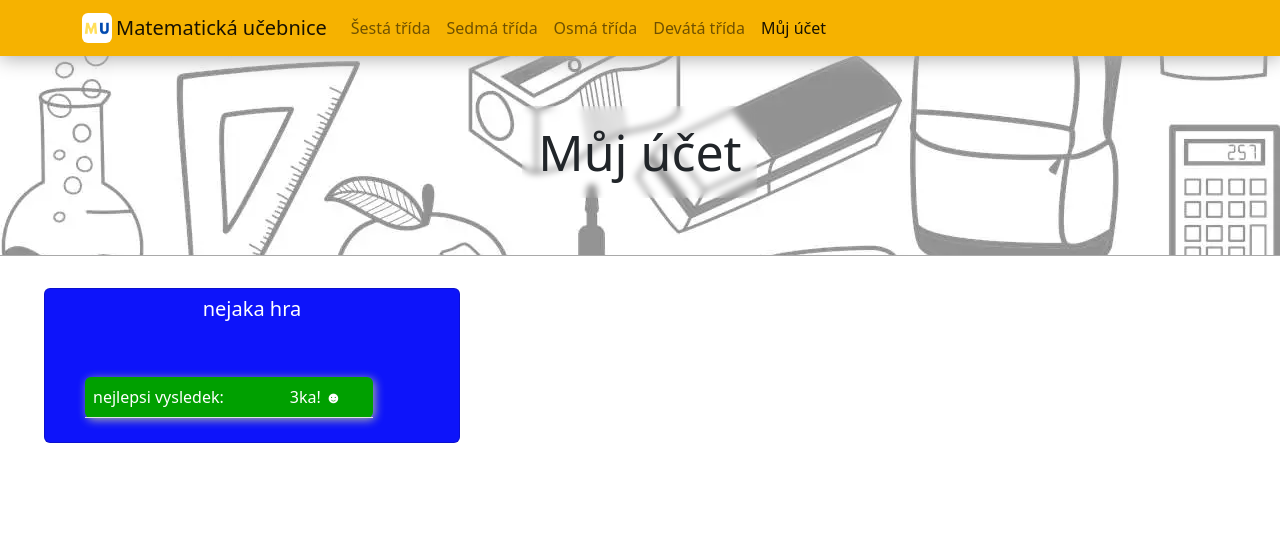
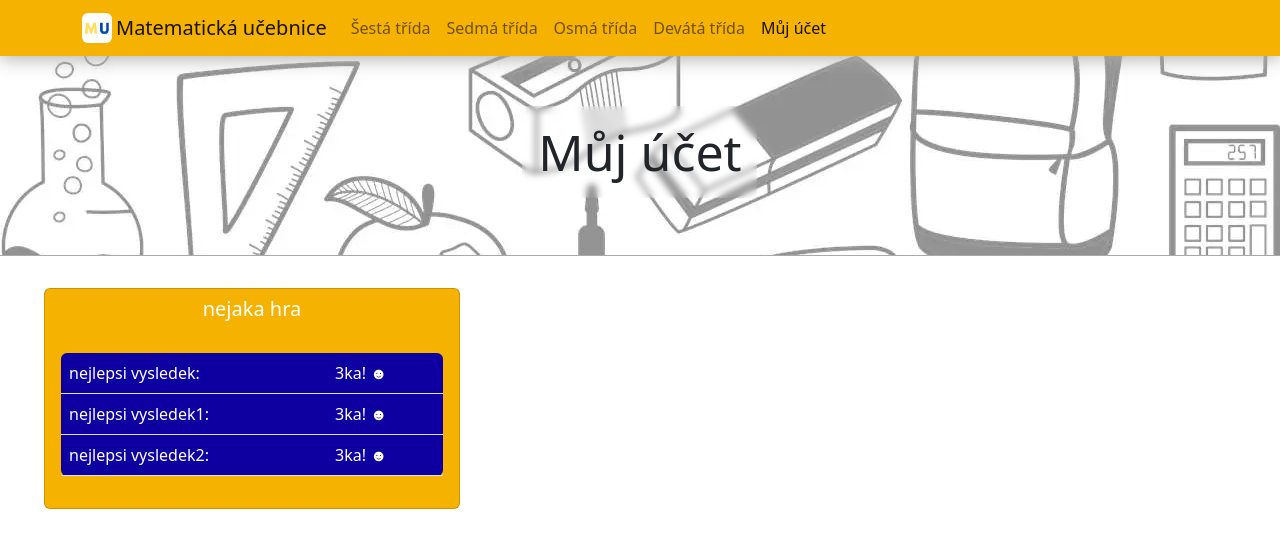
Before and after one commit to gyarab/2022-3e-matematicka_ucebnice, a Next.js app: page /user/account in a window 1280 px wide. Shown: the top 548 px of the page. Built offline with nearby package versions, Linux system fonts and the light colour scheme.

Commit message:
account.jsx page update => added ability to render stats

```diff
--- a/components/account-page/GameStatsCard.jsx
+++ b/components/account-page/GameStatsCard.jsx
@@ -16,7 +16,7 @@ const GameStatsCard = ({gameTitle, statsMap}) => {
     return (
         <li>
             <Card
-                bg={'primary'}
+                bg={'secondary'}
                 text={'white'}
                 style={{width: '26rem'}}
                 className={"m-4 mb-2"}
--- a/components/account-page/GenerateGameStatsTable.jsx
+++ b/components/account-page/GenerateGameStatsTable.jsx
@@ -12,17 +12,25 @@ import {Table} from "react-bootstrap";
  * @constructor
  */
 const StatsTable = ({statsMap}) => {
+    console.log(statsMap);
+
     return (
         <Table
-            bgcolor={'primary'}
-            style={{width: '18rem', color: 'white'}}
-            className={"m-4 mb-2 darkShadow rounded"}
+            bgcolor={'secondary'}
+            style={{color: 'white'}}
+            className={`table rounded`}
         >
             <tbody>
-            <tr>
-                <td>nejlepsi vysledek:</td>
-                <td>3ka! ☻</td>
-            </tr>
+            {
+                [...statsMap.keys()].map((key) => {
+                    return (
+                        <tr key={key}>
+                            <td>{key}</td>
+                            <td>{statsMap.get(key)}</td>
+                        </tr>
+                    )
+                })
+            }
             </tbody>
         </Table>
     )
--- a/pages/user/account.jsx
+++ b/pages/user/account.jsx
@@ -7,6 +7,12 @@ import GameStatsCard from "../../components/account-page/GameStatsCard";
 
 
 const Account = () => {
+    const map = new Map()
+    map.set('nejlepsi vysledek:', '3ka! ☻')
+    map.set('nejlepsi vysledek1:', '3ka! ☻')
+    map.set('nejlepsi vysledek2:', '3ka! ☻')
+
+
     return (
         <>
             <CustomHead
@@ -30,7 +36,7 @@ const Account = () => {
                     >
                         <GameStatsCard
                             gameTitle={'nejaka hra'}
-                            statsMap={new Map().set(1, 1).set(2, 2).set(3, 3)}
+                            statsMap={map}
                         />
                     </ul>
                 </div>
```
